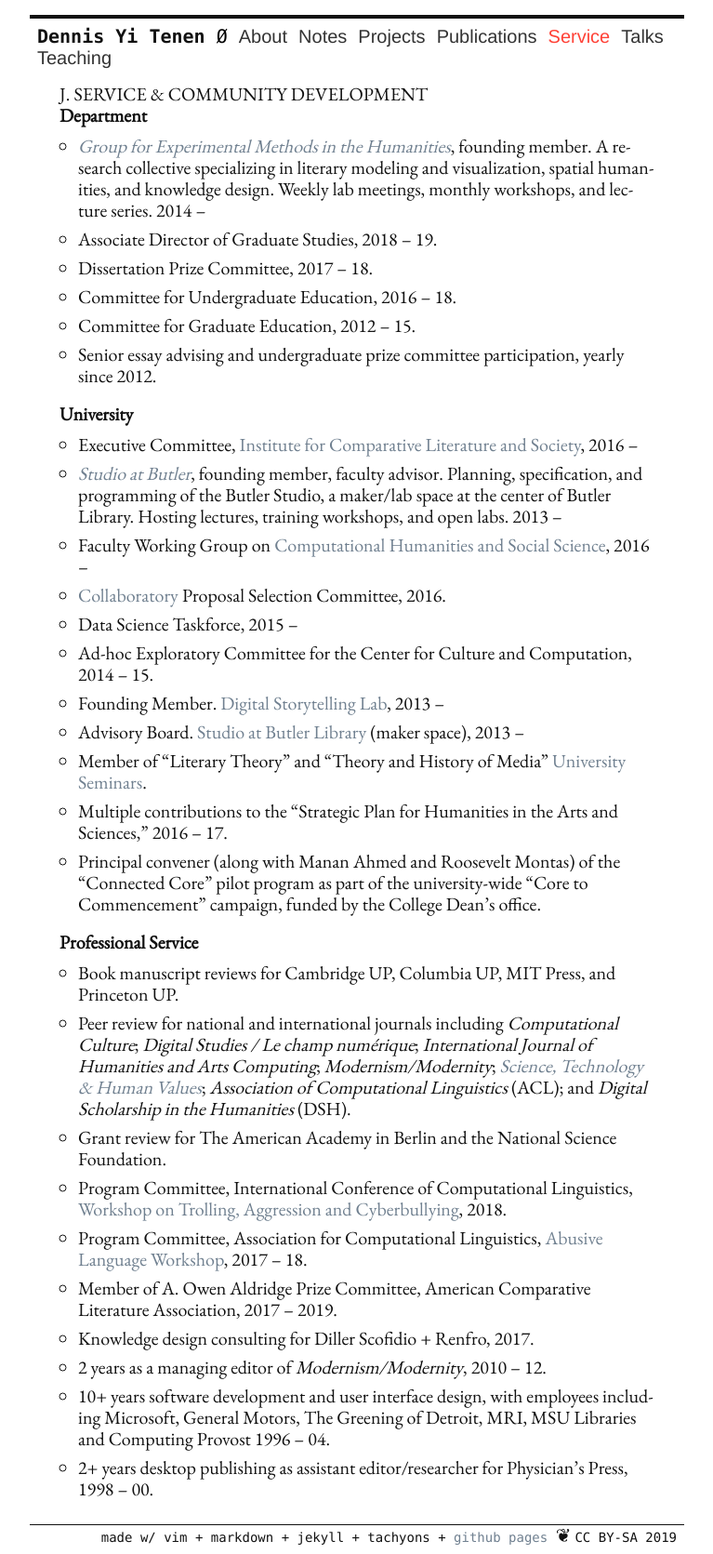
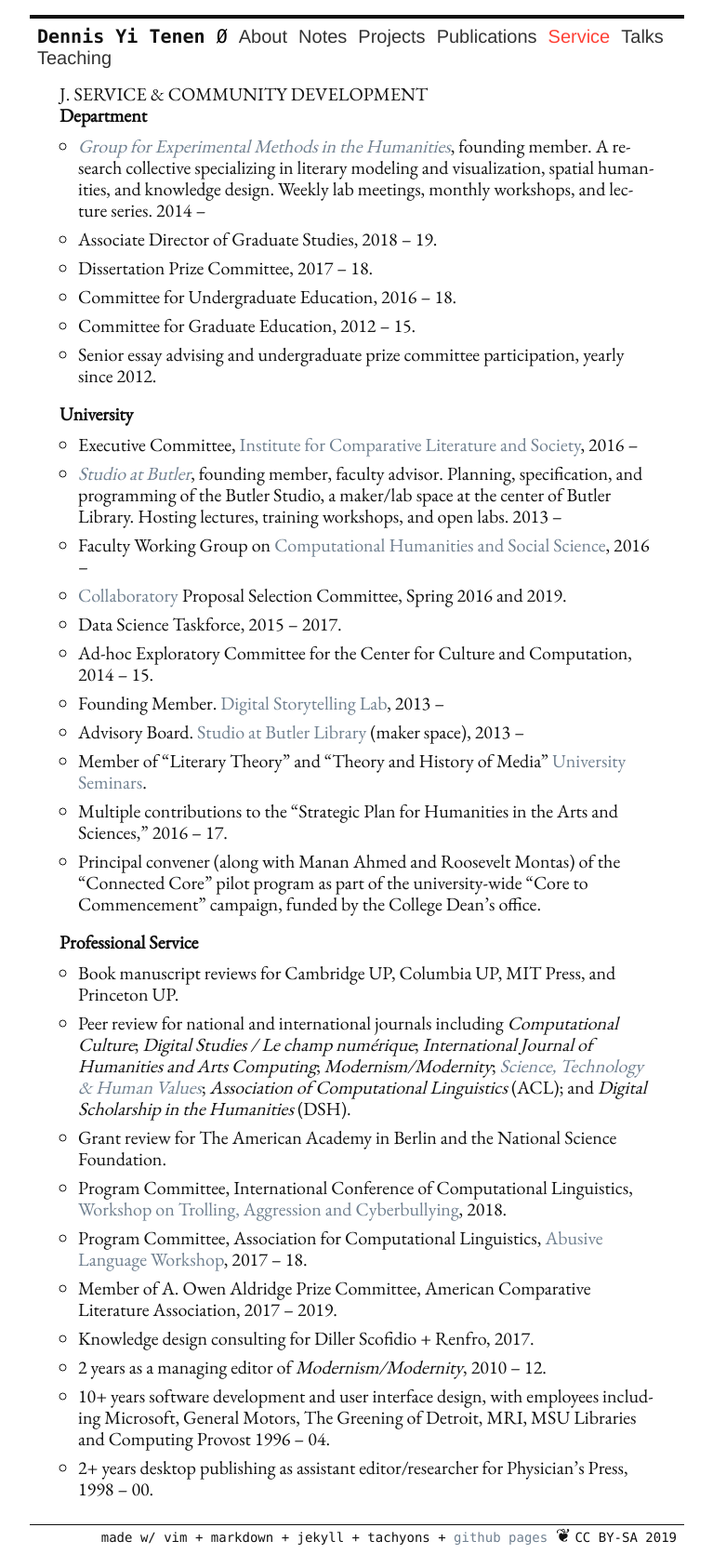
Before and after one commit to denten/denten.github.io, a Jekyll site: the page built from _pages/service.md, in a window 1280 px wide. Shown: the whole page at 93% size, without its empty margins (256-1023 px from the left). Built offline with Jekyll 4.4.1, drawn with Linux system fonts in a browser that asks for light colours.

Commit message:
update the service

```diff
--- a/_includes/CV/07-service.md
+++ b/_includes/CV/07-service.md
@@ -21,8 +21,9 @@ humanities, and knowledge design. Weekly lab meetings, monthly workshops, and le
 center of Butler Library. Hosting lectures, training workshops, and open labs. 2013 --
 - Faculty Working Group on [Computational Humanities and Social
   Science](http://datascience.columbia.edu/computational-social-science), 2016 --
-- [Collaboratory](http://collaboratory.columbia.edu/) Proposal Selection Committee, 2016.
-- Data Science Taskforce, 2015 --
+- [Collaboratory](http://collaboratory.columbia.edu/) Proposal Selection Committee, Spring 2016
+  and 2019.
+- Data Science Taskforce, 2015 -- 2017.
 - Ad-hoc Exploratory Committee for the Center for Culture and Computation, 2014 -- 15.
 - Founding Member. [Digital Storytelling Lab](http://www.digitalstorytellinglab.com/), 2013 --
 - Advisory Board. [Studio at Butler Library](https://studio.cul.columbia.edu/) (maker space),
```
